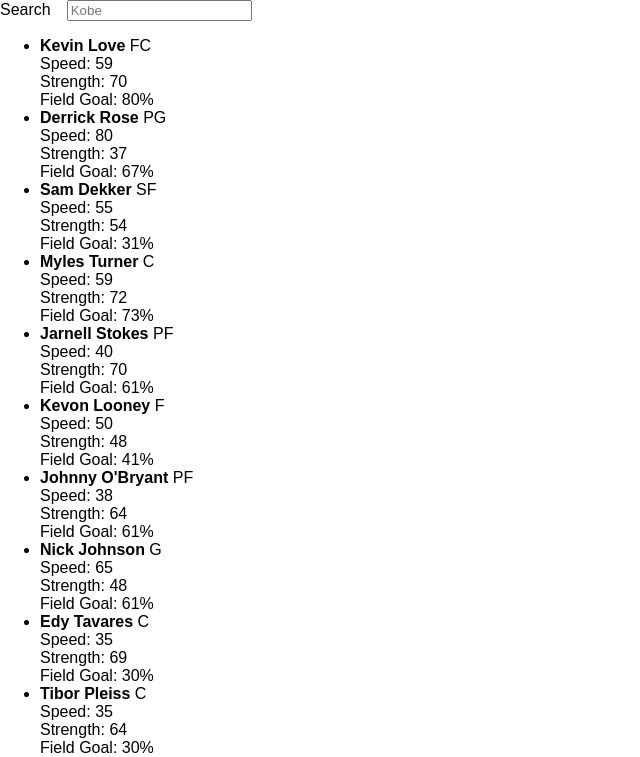
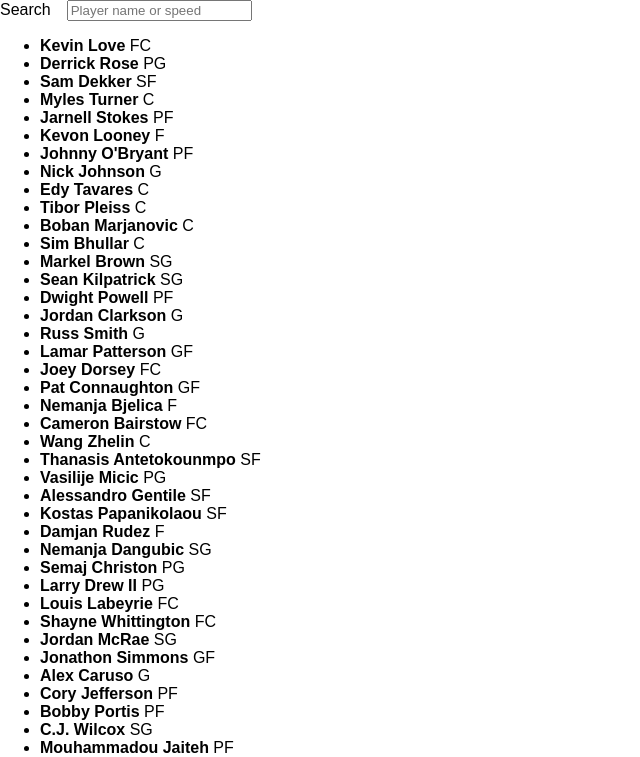
Before and after one commit to thinkful-ei19/tharaka-nba-app, a React (Create React App) app: page / in a window 1280 px wide. Shown: the top 757 px of the page, without its empty margins (0-640 px from the left). Built offline with nearby package versions, Linux system fonts and the light colour scheme.

Commit message:
added more refined search functionality

```diff
--- a/src/components/live-search.js
+++ b/src/components/live-search.js
@@ -2,6 +2,7 @@
 import SearchForm from './search-form';
 // import CharacterCount from './character-count';
 import PlayerList from './player-list';
+import PlayerListFirst from './player-list-first';
 
 export default class LiveSearch extends React.Component {
 
@@ -9,6 +10,7 @@
         super(props);
         this.state = {
             searchTerm: ''
+            // isSearch: false//
         }
     }
 
@@ -16,10 +18,25 @@
         this.setState({searchTerm})
     }
 
+    // setIsSearch(bool) {//
+    //     this.setState(
+    //         {isSearch: bool}
+    //     )
+    // }
+
     render() {
+        let RealPlayer;
+        // if(this.state.isSearch === true){console.log('true')}else if(this.state.isSearch === false || this.state.isSearch === ''){console.log('false')}
+        if(this.state.searchTerm.length > 0) {
+            console.log('true');
+            RealPlayer = PlayerList;
+        } else {
+            console.log('false');
+            RealPlayer = PlayerListFirst
+        }
+
         const players = this.props.players.filter(player => {
-            let searchStr = player.name + player.pos + player.ratings[0].spd;
-            console.log(searchStr);
+            let searchStr = player.name + player.ratings[0].spd;
 
             return searchStr.toLowerCase().includes(
                 this.state.searchTerm.toLowerCase()
@@ -27,9 +44,8 @@
         });
         return (
             <div className="live-search">
-                <SearchForm change={searchTerm => this.setPlayerSearch(searchTerm)} />
-                <PlayerList players={players} />
-
+                <SearchForm change={searchTerm => this.setPlayerSearch(searchTerm)} search={isSearch => this.setIsSearch(isSearch)} />
+                <RealPlayer players={players} />
             </div>
         );
     }
--- /dev/null
+++ b/src/components/player-list-first.js
@@ -0,0 +1,15 @@
+import React from 'react';
+
+export default function PlayerListFirst(props) {
+    const players = props.players.map((player, index) =>
+        <li key={index}>
+            <strong>{player.name}</strong> {player.pos} <br></br>
+        </li>
+    );
+
+    return (//Remove {players} if you don't want anything to show up at start
+        <ul className="character-list">
+            {players}
+        </ul>
+    );
+}
--- a/src/components/player-list.js
+++ b/src/components/player-list.js
@@ -6,7 +6,11 @@
             <strong>{player.name}</strong> {player.pos} <br></br>
             <span>Speed: {player.ratings[0].spd}</span> <br></br>
             <span>Strength: {player.ratings[0].stre}</span> <br></br>
-            <span>Field Goal: {player.ratings[0].fg}%</span> <br></br>
+            <span>Field Goal: {player.ratings[0].fg}</span> <br></br>
+            <span>Handles: {player.ratings[0].drb}</span> <br></br>
+            <span>Assist: {player.ratings[0].pss}</span> <br></br>
+            <span>Defense: {player.ratings[0].diq}</span> <br></br>
+            <div><img src={player.imgURL} alt={`picture`}/></div> <br></br>
         </li>
     );
 
--- a/src/components/search-form.js
+++ b/src/components/search-form.js
@@ -1,7 +1,7 @@
 import React from 'react';
 
 export default function SearchForm(props) {
-    console.log(props)
+    // console.log(props)
     return (
         <form onSubmit={event => event.preventDefault()}>
             <label htmlFor="search">Search</label>&emsp;
@@ -10,8 +10,9 @@
                 type="search"
                 id="search"
                 name="search"
-                placeholder="Kobe"
+                placeholder="Player name or speed"
                 onChange={event => props.change(event.target.value)}//grabbing the value and passing it back to parent
+                // onChange={event => props.search(true)}//pass back true if there is a search item
             />
             {/* Dont need to pass back the value */}
             {/* <button onClick={props.click}>Click ME</button>    */}
```
Also changed, not shown: src/players.json.
